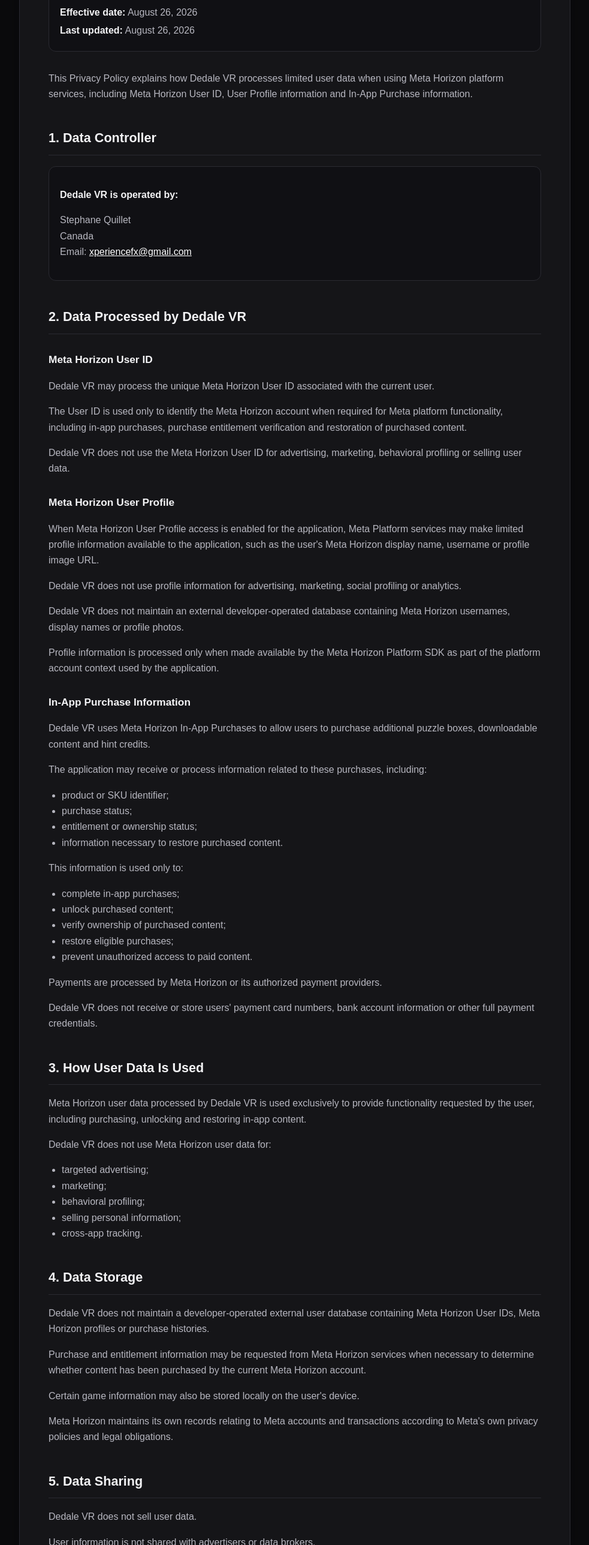
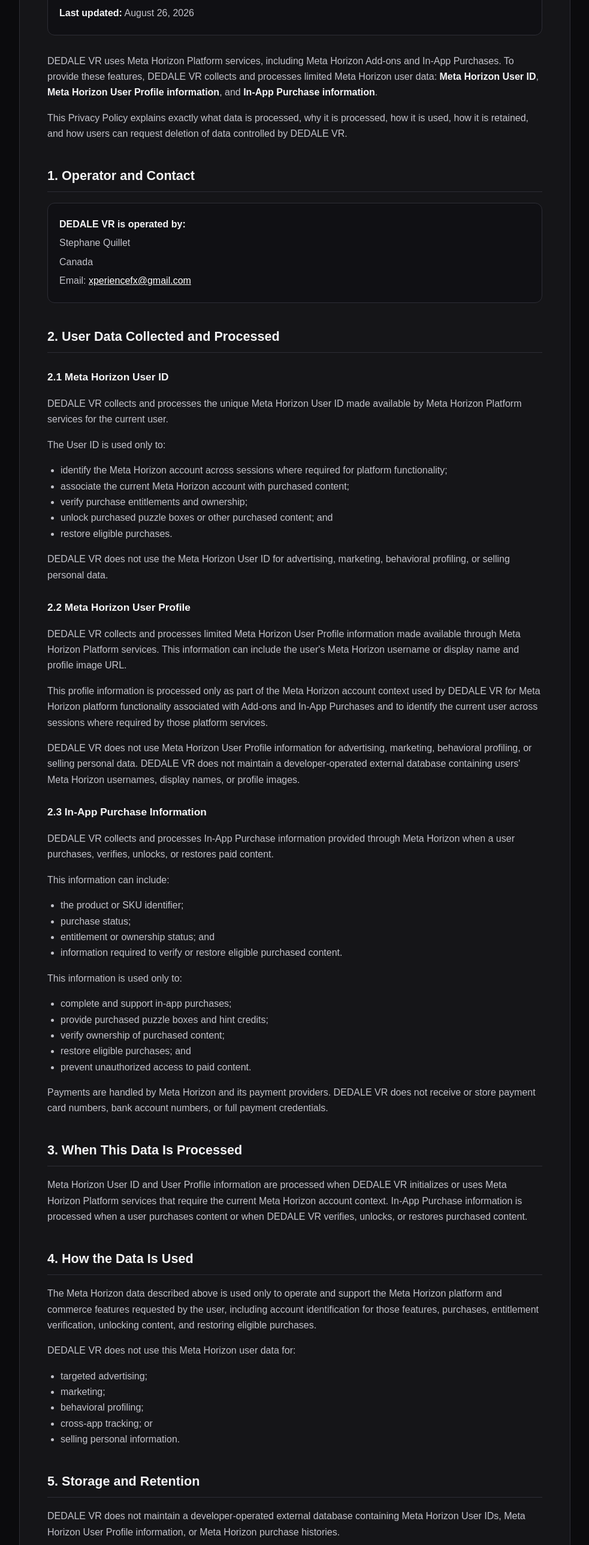
Before and after one commit to darko97400/stupendous-sprinkles-31f2e9, a website: page dedaleprivacypolicy.html in a window 1280 px wide. Shown: the part 225-2800 px from the top of the page at 60% size, without its empty margins (148-1131 px from the left). Drawn offline with Linux system fonts and the light colour scheme.

Commit message:
Add files via upload

```diff
--- a/dedaleprivacypolicy.html
+++ b/dedaleprivacypolicy.html
@@ -1,341 +1,348 @@
 <!DOCTYPE html>
 <html lang="en">
 <head>
-  <meta charset="UTF-8" />
-  <meta name="viewport" content="width=device-width, initial-scale=1.0" />
-  <title>Privacy Policy - Dedale VR</title>
-  <meta name="description" content="Privacy Policy for Dedale VR" />
+  <meta charset="UTF-8">
+  <meta name="viewport" content="width=device-width, initial-scale=1.0">
+  <title>Privacy Policy - DEDALE VR</title>
+  <meta name="description" content="Privacy Policy for DEDALE VR">
   <style>
     :root {
       --bg: #0b0b0d;
       --panel: #151518;
-      --text: #f3f3f5;
-      --muted: #b7b7c0;
-      --accent: #ffffff;
-      --border: #2a2a31;
+      --text: #f4f4f6;
+      --muted: #c2c2ca;
+      --border: #2d2d35;
+      --soft: #101014;
     }
 
-    * {
-      box-sizing: border-box;
-    }
+    * { box-sizing: border-box; }
 
     body {
       margin: 0;
-      font-family: Arial, Helvetica, sans-serif;
       background: var(--bg);
       color: var(--text);
+      font-family: Arial, Helvetica, sans-serif;
       line-height: 1.65;
     }
 
-    .container {
+    main {
       width: min(920px, calc(100% - 32px));
       margin: 0 auto;
-      padding: 64px 0;
+      padding: 56px 0;
     }
 
-    .card {
+    article {
       background: var(--panel);
       border: 1px solid var(--border);
       border-radius: 18px;
-      padding: 48px;
-      box-shadow: 0 18px 50px rgba(0,0,0,.25);
+      padding: 46px;
     }
 
     h1 {
-      margin-top: 0;
-      font-size: clamp(2rem, 5vw, 3.2rem);
+      margin: 0 0 12px;
+      font-size: clamp(2rem, 5vw, 3rem);
       line-height: 1.1;
-      letter-spacing: -0.03em;
     }
 
     h2 {
-      margin-top: 42px;
+      margin-top: 38px;
+      padding-bottom: 9px;
+      border-bottom: 1px solid var(--border);
       font-size: 1.35rem;
-      border-bottom: 1px solid var(--border);
-      padding-bottom: 10px;
     }
 
     h3 {
-      margin-top: 28px;
+      margin-top: 26px;
       font-size: 1.08rem;
     }
 
-    p, li {
-      color: var(--muted);
+    p, li { color: var(--muted); }
+
+    strong { color: var(--text); }
+
+    a {
+      color: #fff;
+      text-decoration: underline;
     }
 
-    strong {
-      color: var(--text);
+    ul { padding-left: 22px; }
+
+    .notice,
+    .contact {
+      background: var(--soft);
+      border: 1px solid var(--border);
+      border-radius: 12px;
+      padding: 17px 19px;
     }
 
-    a {
-      color: var(--accent);
+    .notice {
+      margin: 24px 0 30px;
     }
 
-    ul {
-      padding-left: 22px;
-    }
-
-    .meta {
-      margin-bottom: 32px;
-      padding: 16px 18px;
-      background: #101014;
-      border: 1px solid var(--border);
-      border-radius: 12px;
-    }
-
-    .meta p {
-      margin: 4px 0;
-    }
-
-    .contact {
-      background: #101014;
-      border: 1px solid var(--border);
-      border-radius: 12px;
-      padding: 18px;
+    .notice p,
+    .contact p {
+      margin: 5px 0;
     }
 
     footer {
-      margin-top: 40px;
+      margin-top: 38px;
+      color: #85858e;
       text-align: center;
-      color: #777781;
-      font-size: .9rem;
+      font-size: 0.9rem;
     }
 
     @media (max-width: 640px) {
-      .container {
-        padding: 24px 0;
-      }
-
-      .card {
-        padding: 26px 20px;
+      main { padding: 22px 0; }
+      article {
+        padding: 25px 20px;
         border-radius: 14px;
       }
     }
   </style>
 </head>
+
 <body>
-  <main class="container">
-    <article class="card">
+  <main>
+    <article>
       <h1>Privacy Policy – DEDALE VR</h1>
 
-      <div class="meta">
+      <div class="notice">
         <p><strong>Effective date:</strong> August 26, 2026</p>
         <p><strong>Last updated:</strong> August 26, 2026</p>
       </div>
 
       <p>
-        This Privacy Policy explains how Dedale VR processes limited user data when using
-        Meta Horizon platform services, including Meta Horizon User ID, User Profile
-        information and In-App Purchase information.
+        DEDALE VR uses Meta Horizon Platform services, including Meta Horizon Add-ons
+        and In-App Purchases. To provide these features, DEDALE VR collects and processes
+        limited Meta Horizon user data: <strong>Meta Horizon User ID</strong>,
+        <strong>Meta Horizon User Profile information</strong>, and
+        <strong>In-App Purchase information</strong>.
       </p>
 
-      <h2>1. Data Controller</h2>
+      <p>
+        This Privacy Policy explains exactly what data is processed, why it is processed,
+        how it is used, how it is retained, and how users can request deletion of data
+        controlled by DEDALE VR.
+      </p>
+
+      <h2>1. Operator and Contact</h2>
+
       <div class="contact">
-        <p><strong>Dedale VR is operated by:</strong></p>
-        <p>Stephane Quillet<br />
-        Canada<br />
-        Email: <a href="mailto:xperiencefx@gmail.com">xperiencefx@gmail.com</a></p>
+        <p><strong>DEDALE VR is operated by:</strong></p>
+        <p>Stephane Quillet</p>
+        <p>Canada</p>
+        <p>Email:
+          <a href="mailto:xperiencefx@gmail.com">xperiencefx@gmail.com</a>
+        </p>
       </div>
 
-      <h2>2. Data Processed by Dedale VR</h2>
+      <h2>2. User Data Collected and Processed</h2>
 
-      <h3>Meta Horizon User ID</h3>
+      <h3>2.1 Meta Horizon User ID</h3>
       <p>
-        Dedale VR may process the unique Meta Horizon User ID associated with the current user.
-      </p>
-      <p>
-        The User ID is used only to identify the Meta Horizon account when required for Meta
-        platform functionality, including in-app purchases, purchase entitlement verification
-        and restoration of purchased content.
-      </p>
-      <p>
-        Dedale VR does not use the Meta Horizon User ID for advertising, marketing,
-        behavioral profiling or selling user data.
+        DEDALE VR collects and processes the unique Meta Horizon User ID made available
+        by Meta Horizon Platform services for the current user.
       </p>
 
-      <h3>Meta Horizon User Profile</h3>
+      <p>The User ID is used only to:</p>
+      <ul>
+        <li>identify the Meta Horizon account across sessions where required for platform functionality;</li>
+        <li>associate the current Meta Horizon account with purchased content;</li>
+        <li>verify purchase entitlements and ownership;</li>
+        <li>unlock purchased puzzle boxes or other purchased content; and</li>
+        <li>restore eligible purchases.</li>
+      </ul>
+
       <p>
-        When Meta Horizon User Profile access is enabled for the application, Meta Platform
-        services may make limited profile information available to the application, such as
-        the user's Meta Horizon display name, username or profile image URL.
-      </p>
-      <p>
-        Dedale VR does not use profile information for advertising, marketing, social profiling
-        or analytics.
-      </p>
-      <p>
-        Dedale VR does not maintain an external developer-operated database containing
-        Meta Horizon usernames, display names or profile photos.
-      </p>
-      <p>
-        Profile information is processed only when made available by the Meta Horizon Platform
-        SDK as part of the platform account context used by the application.
+        DEDALE VR does not use the Meta Horizon User ID for advertising, marketing,
+        behavioral profiling, or selling personal data.
       </p>
 
-      <h3>In-App Purchase Information</h3>
+      <h3>2.2 Meta Horizon User Profile</h3>
       <p>
-        Dedale VR uses Meta Horizon In-App Purchases to allow users to purchase additional
-        puzzle boxes, downloadable content and hint credits.
+        DEDALE VR collects and processes limited Meta Horizon User Profile information
+        made available through Meta Horizon Platform services. This information can include
+        the user's Meta Horizon username or display name and profile image URL.
       </p>
-      <p>The application may receive or process information related to these purchases, including:</p>
+
+      <p>
+        This profile information is processed only as part of the Meta Horizon account
+        context used by DEDALE VR for Meta Horizon platform functionality associated with
+        Add-ons and In-App Purchases and to identify the current user across sessions where
+        required by those platform services.
+      </p>
+
+      <p>
+        DEDALE VR does not use Meta Horizon User Profile information for advertising,
+        marketing, behavioral profiling, or selling personal data. DEDALE VR does not
+        maintain a developer-operated external database containing users' Meta Horizon
+        usernames, display names, or profile images.
+      </p>
+
+      <h3>2.3 In-App Purchase Information</h3>
+      <p>
+        DEDALE VR collects and processes In-App Purchase information provided through
+        Meta Horizon when a user purchases, verifies, unlocks, or restores paid content.
+      </p>
+
+      <p>This information can include:</p>
       <ul>
-        <li>product or SKU identifier;</li>
+        <li>the product or SKU identifier;</li>
         <li>purchase status;</li>
-        <li>entitlement or ownership status;</li>
-        <li>information necessary to restore purchased content.</li>
+        <li>entitlement or ownership status; and</li>
+        <li>information required to verify or restore eligible purchased content.</li>
       </ul>
 
       <p>This information is used only to:</p>
       <ul>
-        <li>complete in-app purchases;</li>
-        <li>unlock purchased content;</li>
+        <li>complete and support in-app purchases;</li>
+        <li>provide purchased puzzle boxes and hint credits;</li>
         <li>verify ownership of purchased content;</li>
-        <li>restore eligible purchases;</li>
+        <li>restore eligible purchases; and</li>
         <li>prevent unauthorized access to paid content.</li>
       </ul>
 
       <p>
-        Payments are processed by Meta Horizon or its authorized payment providers.
-      </p>
-      <p>
-        Dedale VR does not receive or store users' payment card numbers, bank account information
-        or other full payment credentials.
+        Payments are handled by Meta Horizon and its payment providers. DEDALE VR does not
+        receive or store payment card numbers, bank account numbers, or full payment credentials.
       </p>
 
-      <h2>3. How User Data Is Used</h2>
+      <h2>3. When This Data Is Processed</h2>
+
       <p>
-        Meta Horizon user data processed by Dedale VR is used exclusively to provide functionality
-        requested by the user, including purchasing, unlocking and restoring in-app content.
+        Meta Horizon User ID and User Profile information are processed when DEDALE VR
+        initializes or uses Meta Horizon Platform services that require the current Meta
+        Horizon account context. In-App Purchase information is processed when a user
+        purchases content or when DEDALE VR verifies, unlocks, or restores purchased content.
       </p>
-      <p>Dedale VR does not use Meta Horizon user data for:</p>
+
+      <h2>4. How the Data Is Used</h2>
+
+      <p>
+        The Meta Horizon data described above is used only to operate and support the
+        Meta Horizon platform and commerce features requested by the user, including
+        account identification for those features, purchases, entitlement verification,
+        unlocking content, and restoring eligible purchases.
+      </p>
+
+      <p>DEDALE VR does not use this Meta Horizon user data for:</p>
       <ul>
         <li>targeted advertising;</li>
         <li>marketing;</li>
         <li>behavioral profiling;</li>
-        <li>selling personal information;</li>
-        <li>cross-app tracking.</li>
+        <li>cross-app tracking; or</li>
+        <li>selling personal information.</li>
       </ul>
 
-      <h2>4. Data Storage</h2>
+      <h2>5. Storage and Retention</h2>
+
       <p>
-        Dedale VR does not maintain a developer-operated external user database containing
-        Meta Horizon User IDs, Meta Horizon profiles or purchase histories.
-      </p>
-      <p>
-        Purchase and entitlement information may be requested from Meta Horizon services when
-        necessary to determine whether content has been purchased by the current Meta Horizon account.
-      </p>
-      <p>
-        Certain game information may also be stored locally on the user's device.
-      </p>
-      <p>
-        Meta Horizon maintains its own records relating to Meta accounts and transactions according
-        to Meta's own privacy policies and legal obligations.
+        DEDALE VR does not maintain a developer-operated external database containing
+        Meta Horizon User IDs, Meta Horizon User Profile information, or Meta Horizon
+        purchase histories.
       </p>
 
-      <h2>5. Data Sharing</h2>
-      <p>Dedale VR does not sell user data.</p>
-      <p>User information is not shared with advertisers or data brokers.</p>
       <p>
-        Limited information may be processed by Meta Horizon as necessary to provide account,
-        platform, commerce and in-app purchase functionality.
+        Data received from Meta Horizon Platform services is processed only as necessary
+        to provide the functionality described in this policy. Purchase and entitlement
+        information may be requested again from Meta Horizon when needed to verify or
+        restore purchased content.
       </p>
 
-      <h2>6. Data Retention</h2>
       <p>
-        Dedale VR retains user data under its direct control only for as long as necessary to provide
-        the requested functionality or comply with applicable legal obligations.
+        Certain game information, such as locally saved game progress or locally saved
+        consumable-game state, may be stored on the user's device. This local information
+        is not stored in a DEDALE VR-operated external user database.
       </p>
+
       <p>
-        Dedale VR does not maintain a permanent external database of Meta Horizon User IDs,
-        user profiles or purchase histories.
+        Meta may independently retain account, transaction, entitlement, and other platform
+        records in accordance with Meta's own policies and legal obligations.
       </p>
+
+      <h2>6. Sharing and Third-Party Processing</h2>
+
       <p>
-        Transaction and entitlement records maintained directly by Meta Horizon are subject to
-        Meta's own retention and privacy policies.
+        DEDALE VR does not sell Meta Horizon user data and does not share it with advertisers
+        or data brokers.
+      </p>
+
+      <p>
+        Meta Platforms Technologies and its affiliates or service providers may collect,
+        receive, or process information as necessary to provide Meta Horizon account,
+        platform, commerce, entitlement, and In-App Purchase services.
       </p>
 
       <h2>7. Data Deletion Requests</h2>
+
       <p>
-        Users may request deletion of personal data controlled by Dedale VR at any time.
+        <strong>All users, regardless of country or region, may request deletion of personal
+        data collected or stored under DEDALE VR's control.</strong>
       </p>
+
       <p>
-        To request deletion, send an email to:
-        <a href="mailto:xperiencefx@gmail.com?subject=Dedale%20VR%20Data%20Deletion%20Request">
+        To submit a deletion request, email:
+        <a href="mailto:xperiencefx@gmail.com?subject=DEDALE%20VR%20Data%20Deletion%20Request">
           xperiencefx@gmail.com
         </a>
       </p>
-      <p><strong>Subject:</strong> Dedale VR Data Deletion Request</p>
+
       <p>
-        The request should identify Dedale VR and provide enough information for us to identify
-        any data associated with the request.
-      </p>
-      <p>
-        We will review and process valid deletion requests within 30 days, unless a longer retention
-        period is required by law.
-      </p>
-      <p>
-        If Dedale VR holds user data under its direct control, that data will be deleted or anonymized
-        where legally permitted.
-      </p>
-      <p>
-        If no user data is stored on Dedale VR-operated systems, we will confirm this to the requester.
-      </p>
-      <p>
-        Information controlled exclusively by Meta Horizon, including Meta account information and Meta
-        transaction records, cannot be deleted directly by Dedale VR. Users wishing to delete information
-        controlled by Meta must use Meta's account and privacy tools or contact Meta directly.
-      </p>
-      <p>
-        Users can also remove locally stored Dedale VR application data by uninstalling the application
-        or clearing the application's stored data from their device where supported.
+        Use the subject line:
+        <strong>DEDALE VR Data Deletion Request</strong>.
       </p>
 
-      <h2>8. Children's Privacy</h2>
       <p>
-        Dedale VR does not intentionally use Meta Horizon user data to create advertising or marketing
-        profiles of children.
-      </p>
-      <p>
-        Use of Meta Horizon accounts and devices remains subject to Meta's age requirements,
-        parental controls and applicable laws.
+        Please state that your request concerns DEDALE VR and provide only the information
+        reasonably necessary for us to identify any data associated with your request.
       </p>
 
-      <h2>9. Security</h2>
       <p>
-        Reasonable technical and organizational safeguards are used to protect information processed
-        by Dedale VR.
-      </p>
-      <p>No electronic system can guarantee absolute security.</p>
-
-      <h2>10. International Processing</h2>
-      <p>
-        Meta Horizon platform services may process information in countries where Meta or its service
-        providers operate.
-      </p>
-      <p>
-        Any data processed directly by Dedale VR will be handled according to applicable privacy laws.
+        DEDALE VR will review valid deletion requests and delete or anonymize personal data
+        under its control within 30 days, unless retention is required by applicable law.
+        If DEDALE VR does not hold any server-side personal data associated with the request,
+        we will confirm that to the requester.
       </p>
 
-      <h2>11. Changes to This Privacy Policy</h2>
       <p>
-        This Privacy Policy may be updated if Dedale VR's functionality, Meta Horizon platform
-        integrations or legal requirements change.
+        Users can delete locally stored DEDALE VR application data by uninstalling the
+        application or clearing the application's stored data where supported by the device.
       </p>
-      <p>The current version will always be published at this URL.</p>
 
-      <h2>12. Contact</h2>
+      <p>
+        Meta controls its own Meta Horizon account, transaction, purchase, entitlement,
+        and platform records. Requests concerning data controlled by Meta must be submitted
+        through Meta's own privacy and account-management mechanisms.
+      </p>
+
+      <h2>8. Security</h2>
+
+      <p>
+        DEDALE VR uses reasonable technical and organizational measures to protect data
+        processed under its control. No electronic system can guarantee absolute security.
+      </p>
+
+      <h2>9. Changes to This Privacy Policy</h2>
+
+      <p>
+        This Privacy Policy may be updated if DEDALE VR's functionality, Meta Horizon
+        integrations, data practices, or legal requirements change. The current version
+        will remain available at the privacy policy URL provided for DEDALE VR.
+      </p>
+
+      <h2>10. Contact</h2>
+
       <div class="contact">
-        <p>
-          Stephane Quillet<br />
-          Canada<br />
-          Email: <a href="mailto:xperiencefx@gmail.com">xperiencefx@gmail.com</a>
+        <p>For privacy questions or data deletion requests:</p>
+        <p><strong>Stephane Quillet</strong></p>
+        <p>Canada</p>
+        <p>Email:
+          <a href="mailto:xperiencefx@gmail.com">xperiencefx@gmail.com</a>
         </p>
       </div>
 
       <footer>
-        © 2026 Dedale VR. All rights reserved.
+        © 2026 DEDALE VR. All rights reserved.
       </footer>
     </article>
   </main>
```
